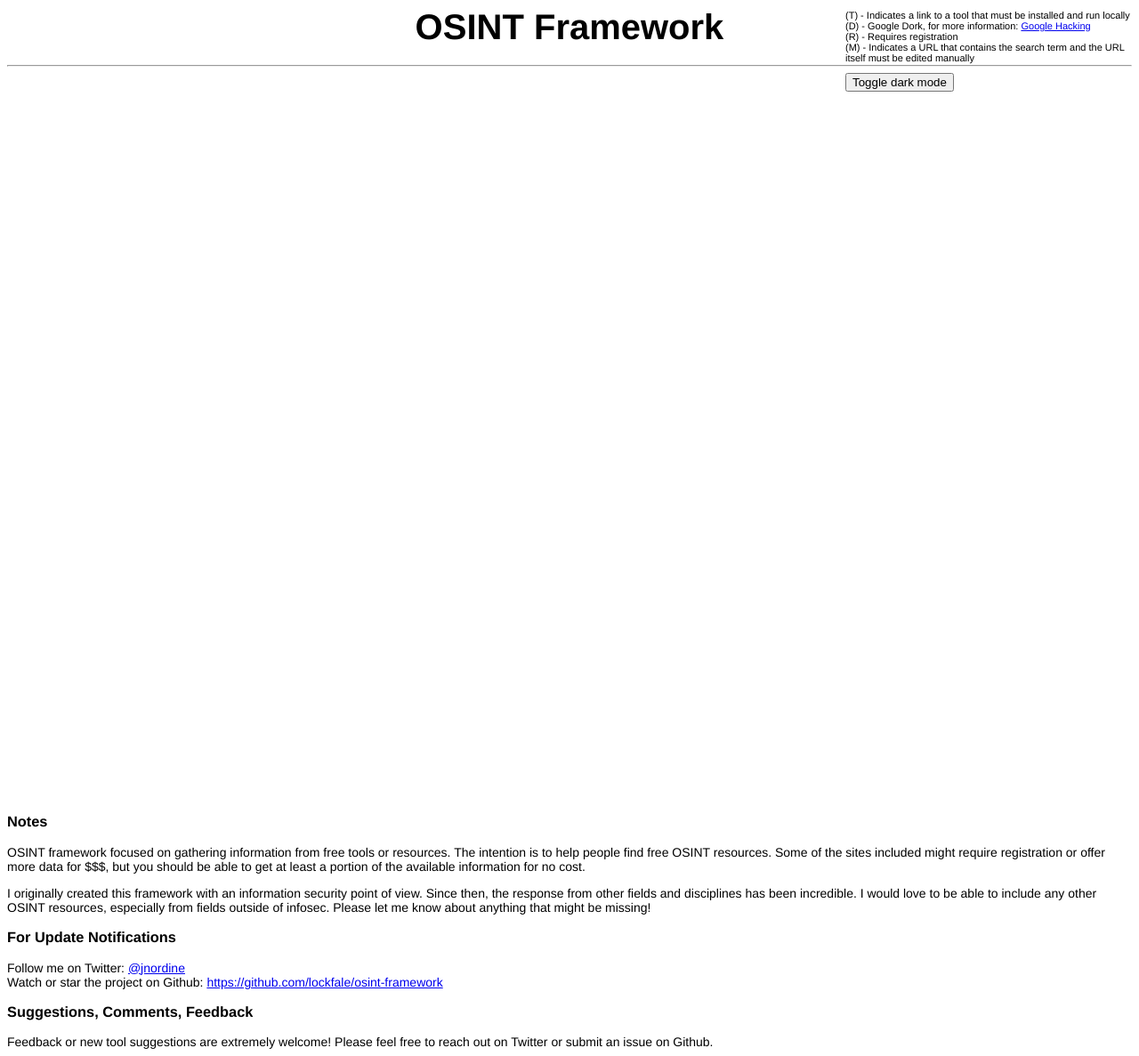
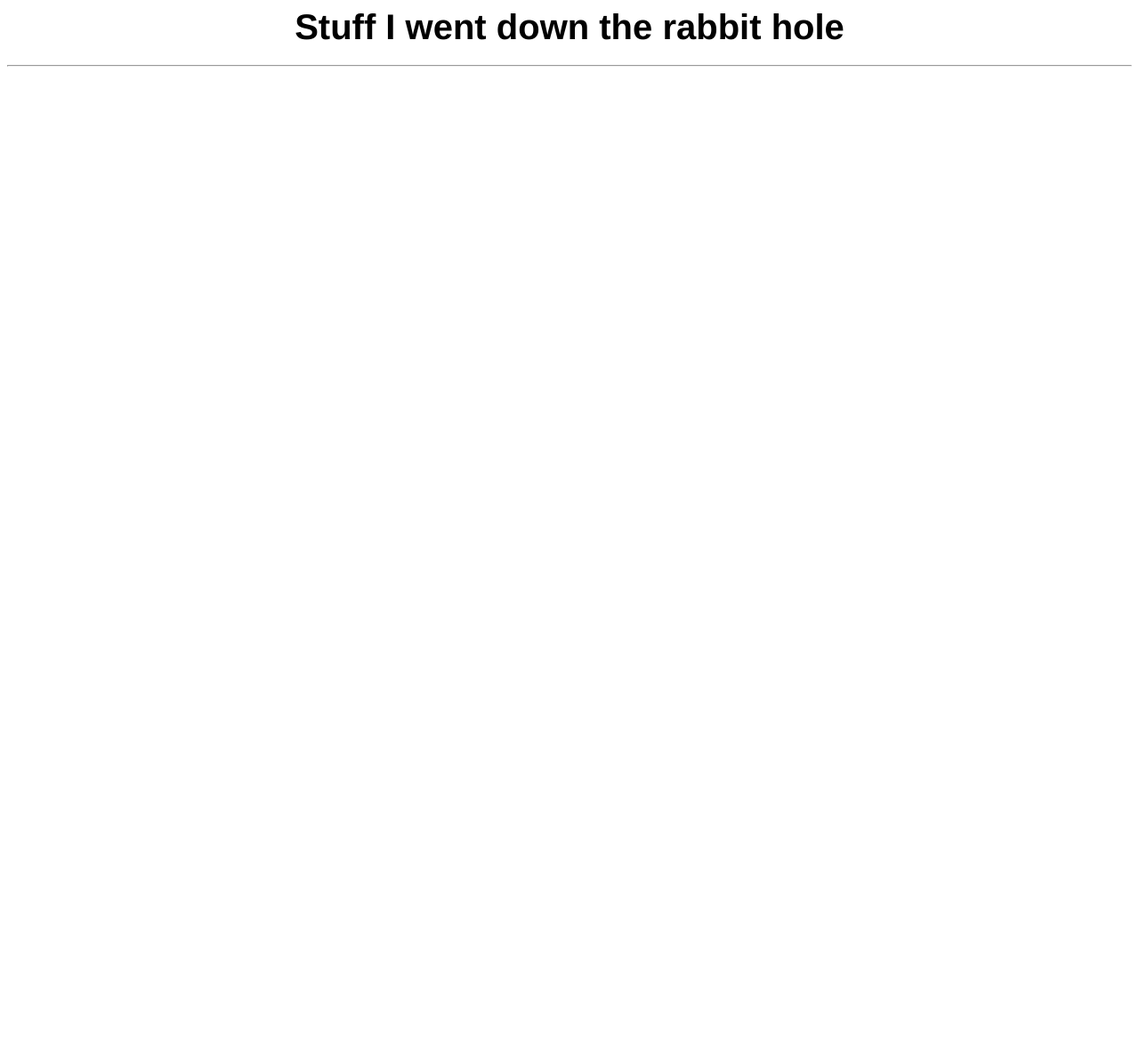
Before and after one commit to sidnvt/framework, a website: page public/index.html in a window 1280 px wide. Shown: the whole page at 89% size. After the commit the page ends 800 px from the top, so only its background shows below. Drawn offline with Linux system fonts and the light colour scheme; files that its build step writes are made by us from their sources; no server answers.

Commit message:
something

```diff
--- a/public/index.html
+++ b/public/index.html
@@ -2,38 +2,20 @@
 <html>
   <head>
     <meta http-equiv="Content-Type" content="text/html;charset=utf-8"/>
-    <link type="text/css" rel="stylesheet" href="css/arf.css"/>
-    <script type="text/javascript" src="js/d3.v3.min.js"></script>
-    <title>OSINT Framework</title>
+    <link type="text/css" rel="stylesheet" href="public/css/arf.css"/>
+    <script type="text/javascript" src="public/js/d3.v3.min.js"></script>
+    <title>Framework</title>
   </head>
 
   <body>
     <div id="body">
       <div id="header">
-        OSINT Framework
+        Stuff I went down the rabbit hole
           <hr/>
       </div>
     </div>
 
-    <script src="js/arf.js"></script>
-
-    <div class="legend"><p>(T) - Indicates a link to a tool that must be installed and run locally<br>
-    (D) - Google Dork, for more information: <a href="https://en.wikipedia.org/wiki/Google_hacking">Google Hacking</a><br>
-    (R) - Requires registration<br>
-    (M) - Indicates a URL that contains the search term and the URL itself must be edited manually<br></p>
-    <button onclick="goDark()">Toggle dark mode</button></div>
-
-    <h3>Notes</h3>
-    OSINT framework focused on gathering information from free tools or resources.  The intention is to help people find free OSINT resources.  Some of the sites included might require registration or offer more data for $$$, but you should be able to get at least a portion of the available information for no cost.<br>
-
-    <p>I originally created this framework with an information security point of view.  Since then, the response from other fields and disciplines has been incredible.  I would love to be able to include any other OSINT resources, especially from fields outside of infosec.  Please let me know about anything that might be missing!</p>
-
-    <h3>For Update Notifications</h3>
-    Follow me on Twitter: <a href="https://twitter.com/jnordine">@jnordine</a><br>
-    Watch or star the project on Github: <a href="https://github.com/lockfale/osint-framework">https://github.com/lockfale/osint-framework</a>
-
-    <h3>Suggestions, Comments, Feedback</h3>
-    Feedback or new tool suggestions are extremely welcome!  Please feel free to reach out on Twitter or submit an issue on Github.
+    <script src="pulic/js/arf.js"></script>
 
   </body>
 
```
Also changed, not shown: package.json (+6 -16 lines).
